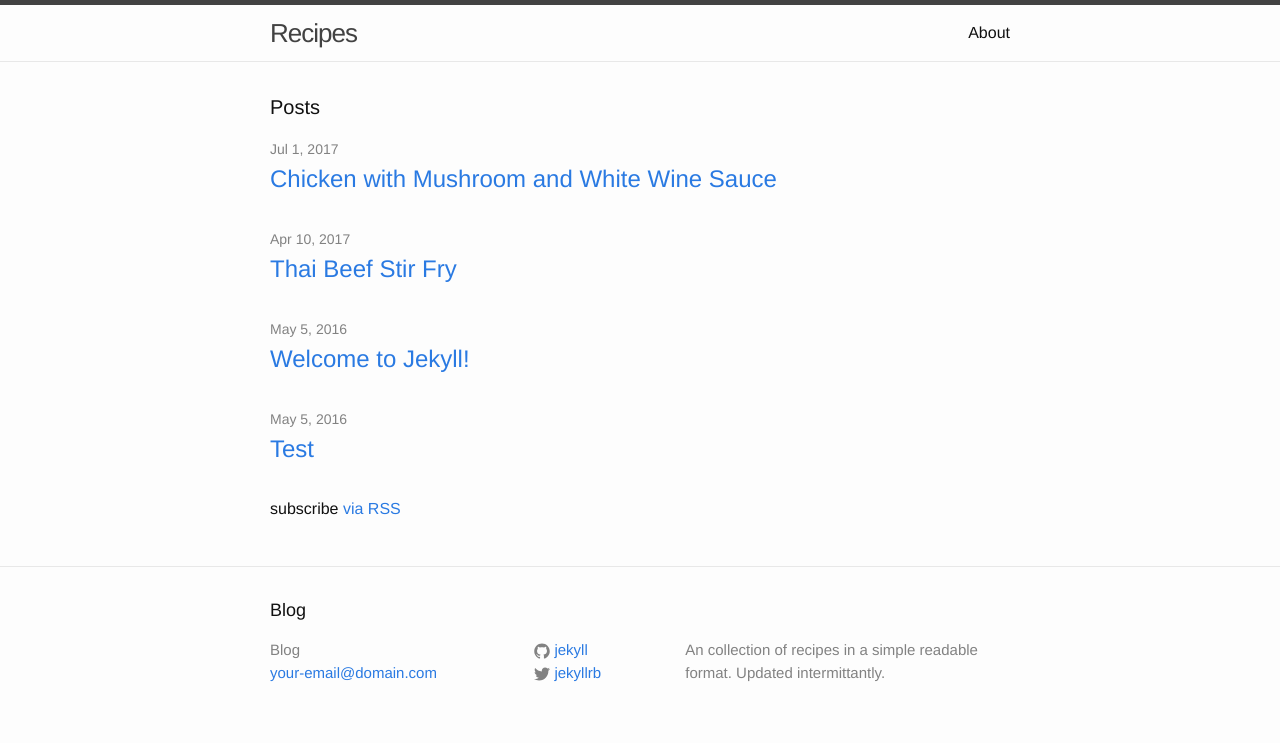
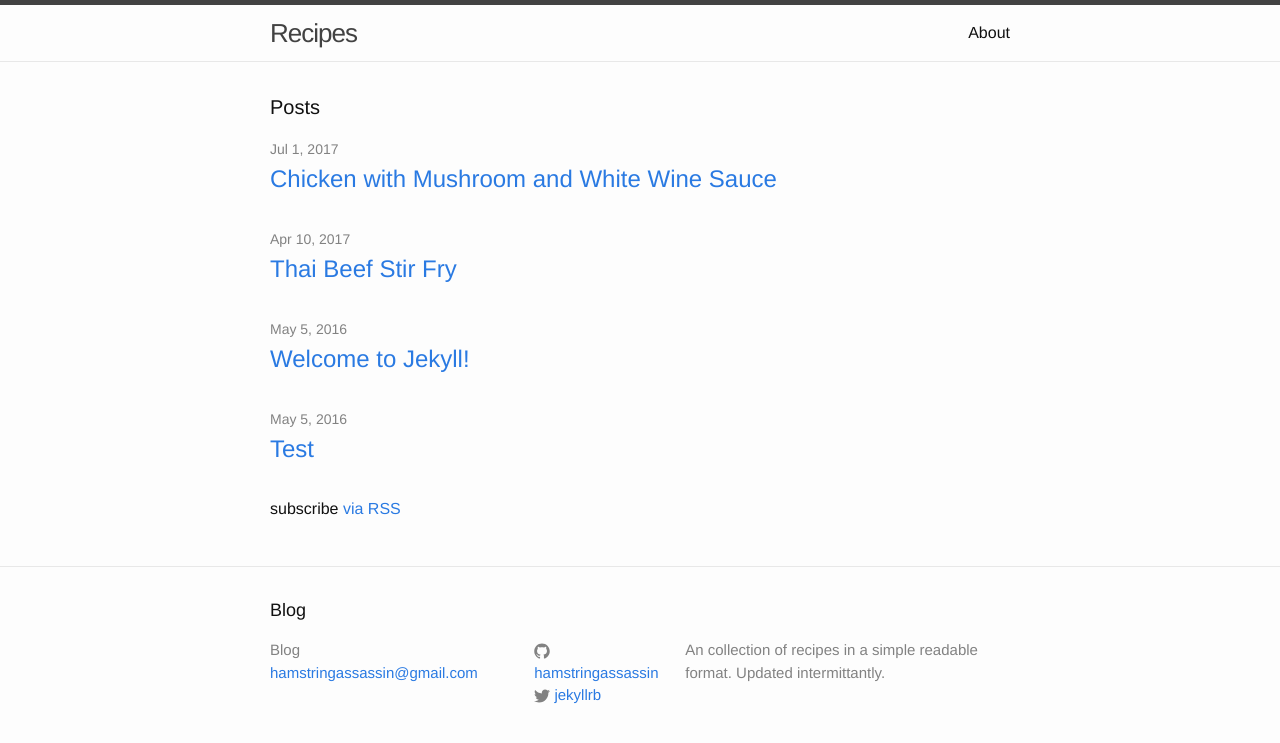
Before and after one commit to HamstringAssassin/Blog, a Jekyll site: the page built from index.html, in a window 1280 px wide. Shown: the top 743 px of the page. Built offline with Jekyll 4.4.1, drawn with Linux system fonts in a browser that asks for light colours.

Commit message:
moved twitter, github and email to siteData.

```diff
--- a/_config.yml
+++ b/_config.yml
@@ -1,13 +1,8 @@
 # Site settings
-
-email: your-email@domain.com
-
 baseurl: "/Recipes" # the subpath of your site, e.g. /blog/
 url: "http://hamstringassassin.github.io" # the base hostname & protocol for your site
-twitter_username: jekyllrb
-github_username:  jekyll
 
 # Build settings
-# markdown: kramdown
+markdown: kramdown
 
 port: 8080
--- a/_data/siteData.yml
+++ b/_data/siteData.yml
@@ -1,10 +1,10 @@
 # Site settings
 title: Recipes
-email: your-email@domain.com
+email: hamstringassassin@gmail.com
 description:  # this means to ignore newlines until "baseurl:"
   An collection of recipes in a simple readable format. Updated intermittantly.
 
 baseurl: "/Recipes" # the subpath of your site, e.g. /blog/
 url: "http://hamstringassassin.github.io" # the base hostname & protocol for your site
 twitter_username: jekyllrb
-github_username:  jekyll
+github_username:  hamstringassassin
--- a/_includes/footer.html
+++ b/_includes/footer.html
@@ -8,29 +8,29 @@
       <div class="footer-col  footer-col-1">
         <ul class="contact-list">
           <li>{{ site.title }}</li>
-          <li><a href="mailto:{{ site.email }}">{{ site.email }}</a></li>
+          <li><a href="mailto:{{ site.data.siteData.email }}">{{ site.data.siteData.email }}</a></li>
         </ul>
       </div>
 
       <div class="footer-col  footer-col-2">
         <ul class="social-media-list">
-          {% if site.github_username %}
+          {% if site.data.siteData.github_username %}
           <li>
-            <a href="https://github.com/{{ site.github_username }}">
+            <a href="https://github.com/{{ site.data.siteData.github_username }}">
               <span class="icon  icon--github">
                 <svg viewBox="0 0 16 16">
                   <path fill="#828282" d="M7.999,0.431c-4.285,0-7.76,3.474-7.76,7.761 c0,3.428,2.223,6.337,5.307,7.363c0.388,0.071,0.53-0.168,0.53-0.374c0-0.184-0.007-0.672-0.01-1.32 c-2.159,0.469-2.614-1.04-2.614-1.04c-0.353-0.896-0.862-1.135-0.862-1.135c-0.705-0.481,0.053-0.472,0.053-0.472 c0.779,0.055,1.189,0.8,1.189,0.8c0.692,1.186,1.816,0.843,2.258,0.645c0.071-0.502,0.271-0.843,0.493-1.037 C4.86,11.425,3.049,10.76,3.049,7.786c0-0.847,0.302-1.54,0.799-2.082C3.768,5.507,3.501,4.718,3.924,3.65 c0,0,0.652-0.209,2.134,0.796C6.677,4.273,7.34,4.187,8,4.184c0.659,0.003,1.323,0.089,1.943,0.261 c1.482-1.004,2.132-0.796,2.132-0.796c0.423,1.068,0.157,1.857,0.077,2.054c0.497,0.542,0.798,1.235,0.798,2.082 c0,2.981-1.814,3.637-3.543,3.829c0.279,0.24,0.527,0.713,0.527,1.437c0,1.037-0.01,1.874-0.01,2.129 c0,0.208,0.14,0.449,0.534,0.373c3.081-1.028,5.302-3.935,5.302-7.362C15.76,3.906,12.285,0.431,7.999,0.431z"/>
                 </svg>
               </span>
 
-              <span class="username">{{ site.github_username }}</span>
+              <span class="username">{{ site.data.siteData.github_username }}</span>
             </a>
           </li>
           {% endif %}
 
-          {% if site.twitter_username %}
+          {% if site.data.siteData.twitter_username %}
           <li>
-            <a href="https://twitter.com/{{ site.twitter_username }}">
+            <a href="https://twitter.com/{{ site.data.siteData.twitter_username }}">
               <span class="icon  icon--twitter">
                 <svg viewBox="0 0 16 16">
                   <path fill="#828282" d="M15.969,3.058c-0.586,0.26-1.217,0.436-1.878,0.515c0.675-0.405,1.194-1.045,1.438-1.809
@@ -38,7 +38,7 @@
                 </svg>
               </span>
 
-              <span class="username">{{ site.twitter_username }}</span>
+              <span class="username">{{ site.data.siteData.twitter_username }}</span>
             </a>
           </li>
           {% endif %}
```
